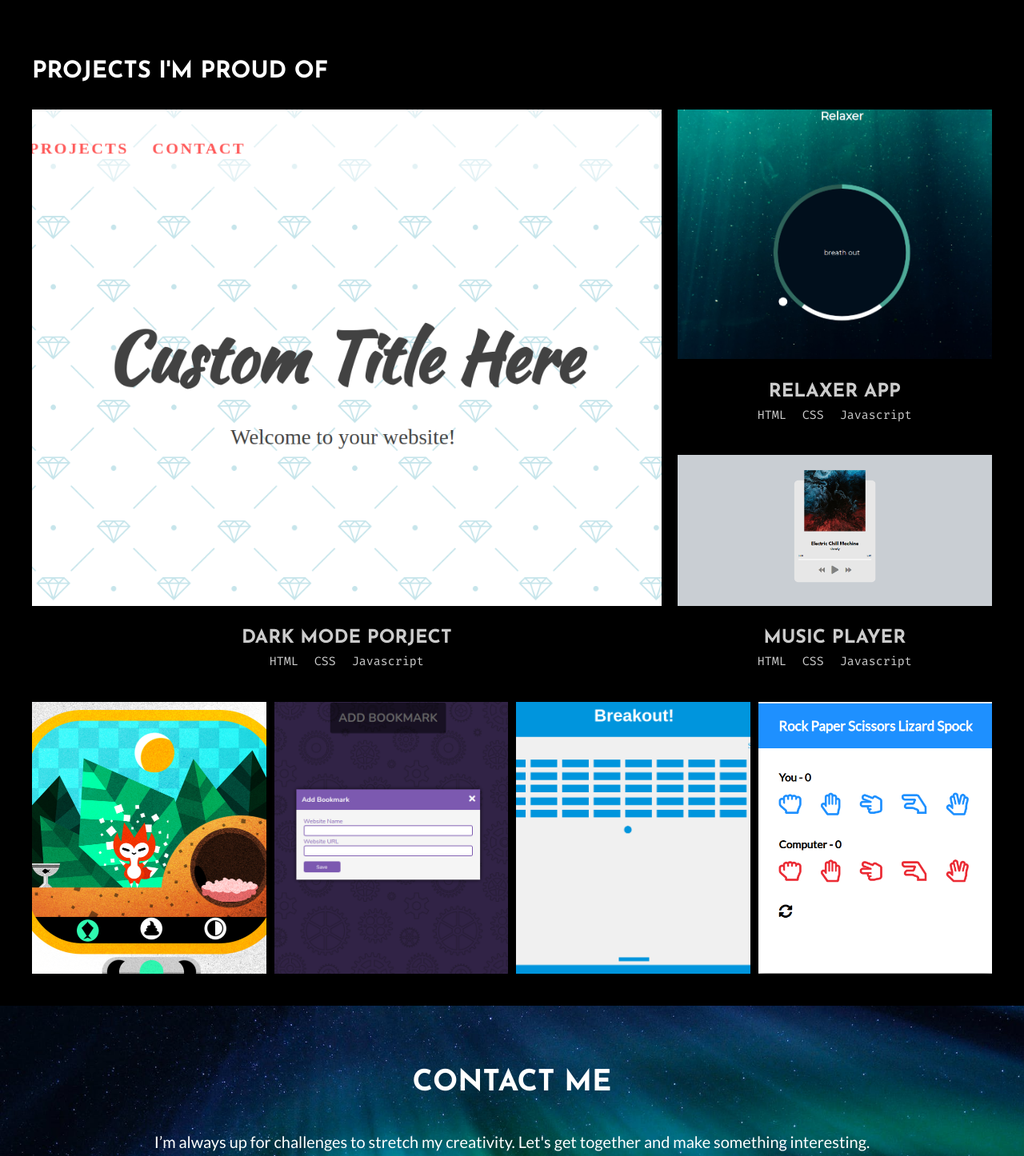
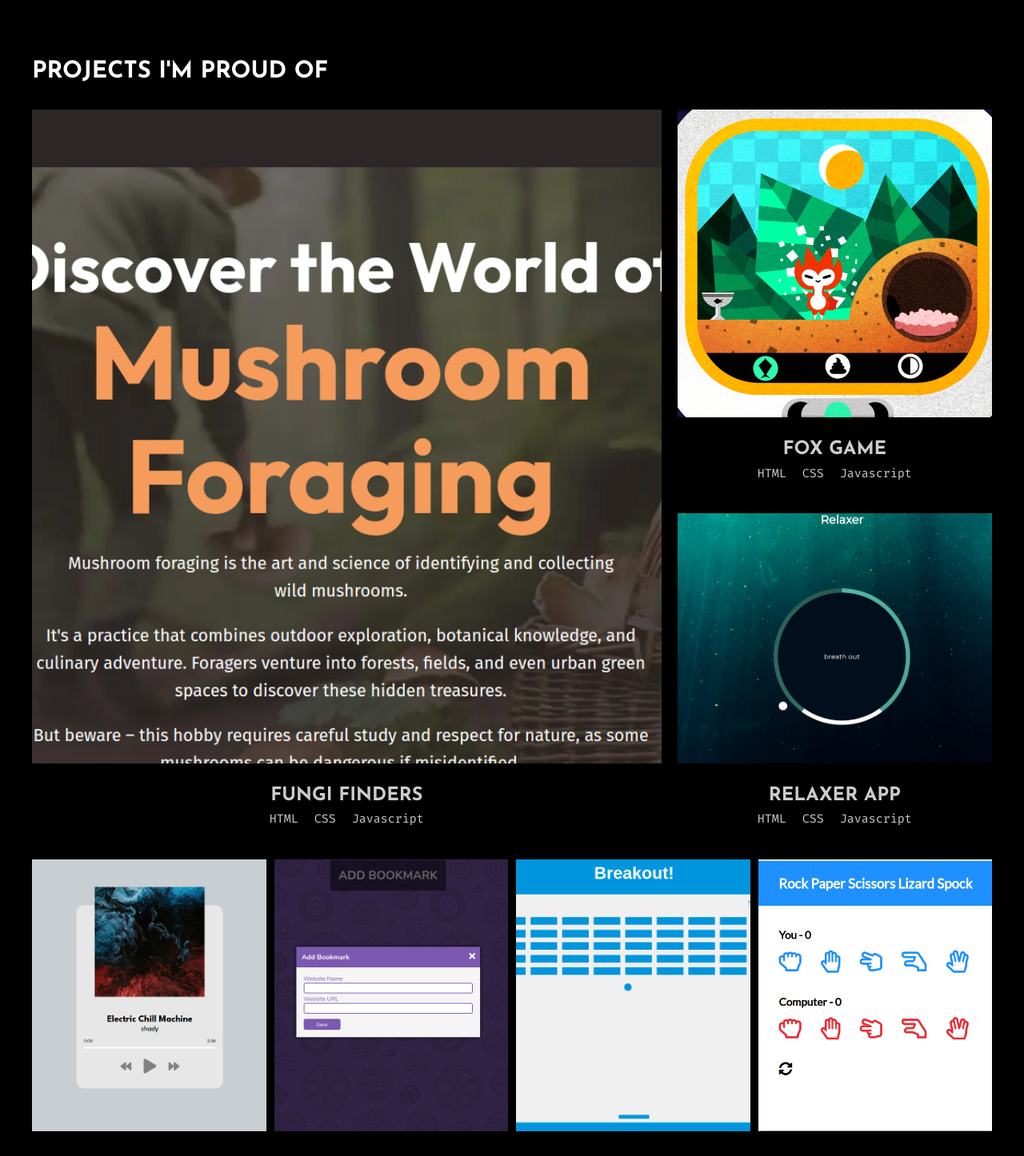
Before and after one commit to shadythegiant/Simple_CSS_Portfolio, a website: page index.html in a window 1280 px wide. Shown: the part 620-2066 px from the top of the page at 80% size. Drawn offline with Linux system fonts and the light colour scheme.

Commit message:
:octocat

```diff
--- a/index.html
+++ b/index.html
@@ -105,17 +105,16 @@
       <div class="projects__container">
         <h2>Projects I'm proud of</h2>
         <div class="projects__topgrid">
-          <!-- first project : Dark Mode  -->
+          <!-- first project : Fungi Finders  -->
           <figure class="main_project hidden">
-            <a href="https://darklightmodeproject.netlify.app/" target="_blank"
-              ><img src="./img/Project 3.png" alt="Dark Mode Porject picture"
+            <a
+              href="https://fungi-finderz.netlify.app/mushroom-guide"
+              target="_blank"
+              ><img src="./img/Project 3-1.png" alt="Dark Mode Porject picture"
             /></a>
             <figcaption>
-              <a
-                href="https://darklightmodeproject.netlify.app/"
-                target="_blank"
-              >
-                <h3>Dark Mode Porject</h3>
+              <a href="https://fungi-finderz.netlify.app/" target="_blank">
+                <h3>Fungi Finders</h3>
                 <ul>
                   <li>HTML</li>
                   <li>CSS</li>
@@ -124,10 +123,34 @@
               </a>
             </figcaption>
           </figure>
-          <!-- Second Project : Relaxer App  -->
+          <!-- Second Project : fox App  -->
           <figure class="main_project hidden">
-            <a href="https://relaxerapp-project.netlify.app/" target="_blank">
-              <img src="./img/Project1.png" alt="Relaxer App picture"
+            <a
+              href="https://fox-game-front-end-masters.netlify.app/"
+              target="_blank"
+            >
+              <img src="./img/project.png" alt="Fox Game"
+            /></a>
+            <figcaption>
+              <a
+                href="https://fox-game-front-end-masters.netlify.app/"
+                target="_blank"
+              >
+                <h3>Fox Game</h3>
+                <ul>
+                  <li>HTML</li>
+                  <li>CSS</li>
+                  <li>Javascript</li>
+                </ul>
+              </a>
+            </figcaption>
+          </figure>
+
+          <!-- relaxer app: Music Player  -->
+
+          <figure class="main_project hidden">
+            <a href="https://relaxerapp-project.netlify.app/" target="_blank"
+              ><img src="./img/Project1.png" alt="Relaxer App picture"
             /></a>
             <figcaption>
               <a href="https://relaxerapp-project.netlify.app/" target="_blank">
@@ -140,38 +163,18 @@
               </a>
             </figcaption>
           </figure>
-
-          <!-- Third Project: Music Player  -->
-
-          <figure class="main_project hidden">
-            <a href="https://musicplayeproject.netlify.app/" target="_blank"
-              ><img src="./img/Project 4.png" alt="Music Player picture"
-            /></a>
-            <figcaption>
-              <a href="https://musicplayeproject.netlify.app/" target="_blank">
-                <h3>Music Player</h3>
-                <ul>
-                  <li>HTML</li>
-                  <li>CSS</li>
-                  <li>Javascript</li>
-                </ul>
-              </a>
-            </figcaption>
-          </figure>
         </div>
         <div class="bottomgrid">
           <!-- fox  game project figure  -->
           <figure class="project hidden">
-            <a
-              href="https://fox-game-front-end-masters.netlify.app/"
-              target="_blank"
+            <a href="https://musicplayeproject.netlify.app/" target="_blank"
               ><img
-                src="./img/Project 7.png"
-                alt="Video Player Project."
-                title="Video Player Project"
+                src="./img/Project 4.png"
+                alt="Music Player Project."
+                title="Music Player Project"
             /></a>
             <figcaption>
-              Fox Game
+              Music Player
               <ul>
                 <li>HTML</li>
                 <li>CSS</li>
```
Also changed, not shown: img/Project 3-1.png (added), img/project.png (renamed from img/Project 7.png).
